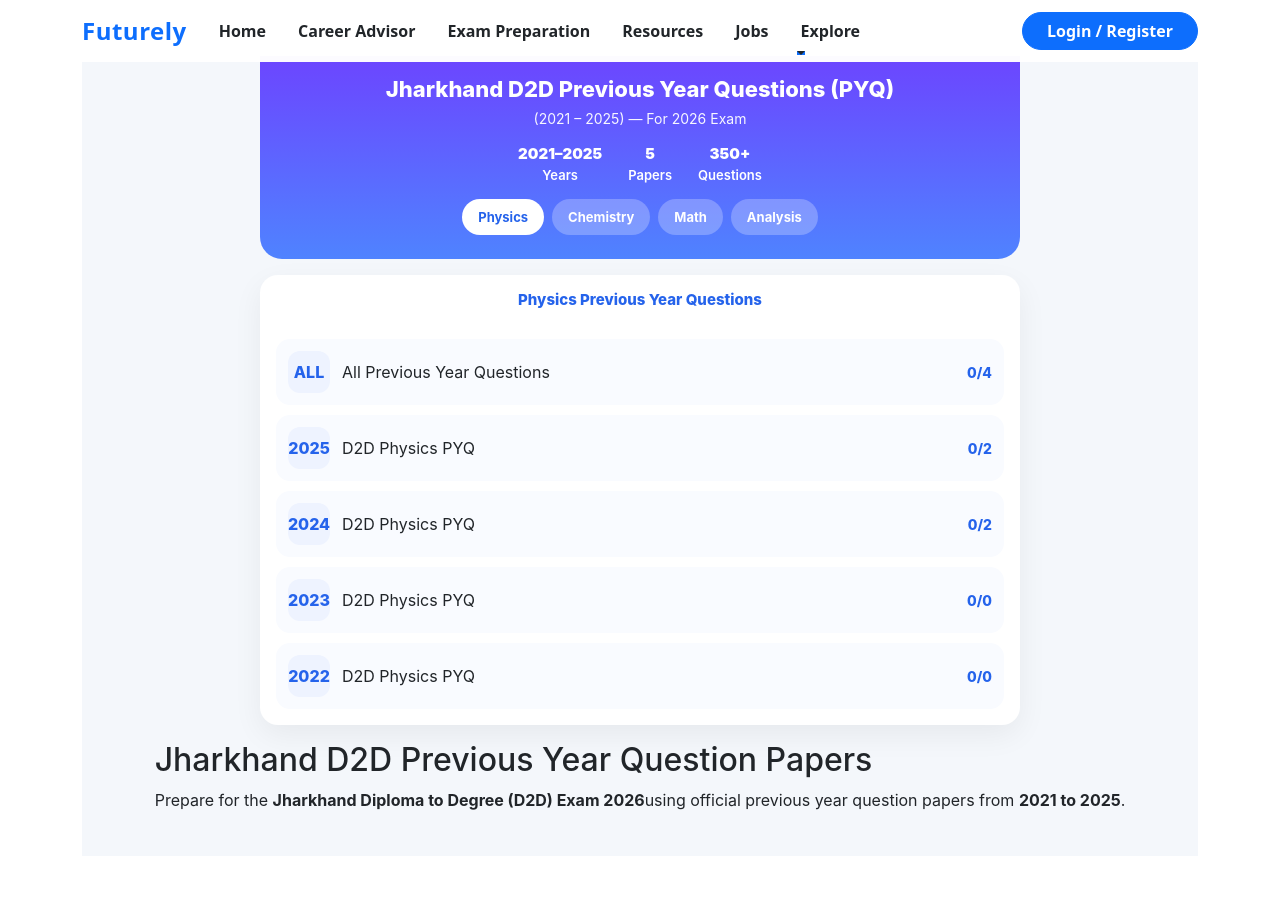
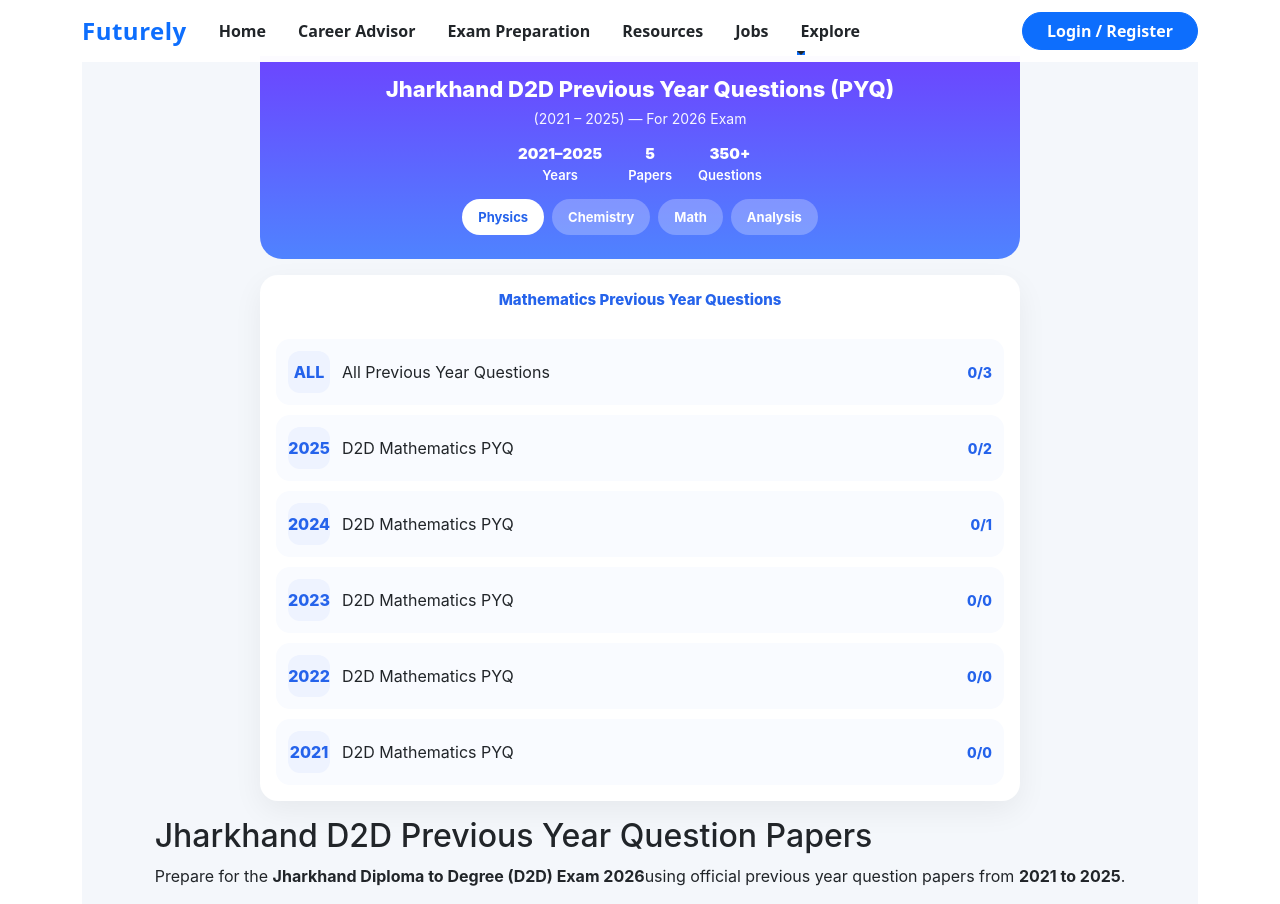
Before and after one commit to Karan123457/NextGenZ, a React (Create React App) app: page /Exam_Preparation/1 in a window 1280 px wide. Before the commit the page ends 856 px from the top, so only its background shows below. Built offline with nearby package versions, Linux system fonts and the light colour scheme.

Commit message:
Update PhysicsQuestions.js

```diff
--- a/src/data_Exam/Jharkhand/D2D/PhysicsQuestions.js
+++ b/src/data_Exam/Jharkhand/D2D/PhysicsQuestions.js
@@ -1,51 +1,60 @@
-// PhysicsQuestions.js
+// MathematicsQuestions.js
 import React, { useState, useRef, useEffect } from "react";
 import { Button } from "react-bootstrap";
-import { authFetch } from "../../../utils/api";
-
 
 /* ================= DATA ================= */
-export const physicsQuestionsByYear = {
+export const mathematicsQuestionsByYear = {
   "2025 Questions": [
-    { id: "2025-q1", text: "Newton's Law?", options: ["A", "B", "C", "D"], correctIndex: 0 },
-    { id: "2025-q2", text: "Kinematics?", options: ["A", "B", "C", "D"], correctIndex: 0 },
+    { id: "2025-q1", text: "Calculus basic?", options: ["A","B","C","D"], correctIndex: 0 },
+    { id: "2025-q2", text: "Algebra question?", options: ["A","B","C","D"], correctIndex: 0 },
   ],
   "2024 Questions": [
-    { id: "2024-q1", text: "Dynamics?", options: ["A", "B", "C", "D"], correctIndex: 0 },
-    { id: "2024-q2", text: "What is Computer?", options: ["A", "B", "C", "D"], correctIndex: 0 },
+    { id: "2024-q1", text: "Trigonometry?", options: ["A","B","C","D"], correctIndex: 0 },
   ],
 };
 
 /* ================= COMPONENT ================= */
-export default function PhysicsQuestions({ setFocusMode }) {
+export default function MathematicsQuestions({ setFocusMode }) {
   const years = [
     { year: "All Previous Year Questions", key: "ALL" },
     { year: "2025 Questions", key: "2025" },
     { year: "2024 Questions", key: "2024" },
     { year: "2023 Questions", key: "2023" },
     { year: "2022 Questions", key: "2022" },
+    { year: "2021 Questions", key: "2021" },
   ];
 
+  const questionsByYear = mathematicsQuestionsByYear;
   const timerRef = useRef(null);
 
   const [selectedYear, setSelectedYear] = useState(null);
   const [yearQuestions, setYearQuestions] = useState([]);
   const [currentIndex, setCurrentIndex] = useState(0);
 
-  /* per-question states */
+  // user's current selected answer per question (undefined when none)
   const [selectedAnswers, setSelectedAnswers] = useState({});
+
+  // marks question as attempted when user clicks Check Answer (stays true even after Try Again)
   const [attempted, setAttempted] = useState({});
-  const [showAnswer, setShowAnswer] = useState({}); // false | "PARTIAL" | "FULL"
-  const [attemptCount, setAttemptCount] = useState({});
+
+  // controls visual feedback (colors). false | "PARTIAL" | "FULL"
+  const [showAnswer, setShowAnswer] = useState({});
 
   const [timeLeft, setTimeLeft] = useState(0);
+
+  // view: years list or viewer
   const [viewMode, setViewMode] = useState("years");
+
+  // how many times "Check Answer" clicked per question
+  const [attemptCount, setAttemptCount] = useState({});
 
   /* ================= EFFECTS ================= */
   useEffect(() => {
     if (viewMode === "viewer" && yearQuestions.length > 0) {
+      // ensure timer running when question loaded
       startTimer();
     }
+    // cleanup on unmount
     return () => timerRef.current && clearInterval(timerRef.current);
     // eslint-disable-next-line react-hooks/exhaustive-deps
   }, [viewMode, yearQuestions]);
@@ -65,28 +74,13 @@ export default function PhysicsQuestions({ setFocusMode }) {
     return `${m}:${s}`;
   }
 
-  function getTotal(y) {
-    if (y.key === "ALL") {
-      return Object.values(physicsQuestionsByYear).reduce((s, a) => s + a.length, 0);
-    }
-    return physicsQuestionsByYear[y.year]?.length || 0;
-  }
-
-  function getAttempted(y) {
-    if (y.key === "ALL") {
-      return Object.keys(attempted).filter(k => attempted[k]).length;
-    }
-    const arr = physicsQuestionsByYear[y.year] || [];
-    return arr.filter(q => attempted[q.id]).length;
-  }
-
   /* ================= ACTIONS ================= */
   function openYearQuestions(yearObj) {
     let qs = [];
     if (yearObj.key === "ALL") {
-      Object.values(physicsQuestionsByYear).forEach(arr => (qs = qs.concat(arr)));
+      Object.values(questionsByYear).forEach(arr => (qs = qs.concat(arr)));
     } else {
-      qs = physicsQuestionsByYear[yearObj.year] || [];
+      qs = questionsByYear[yearObj.year] || [];
     }
 
     setYearQuestions(qs);
@@ -95,7 +89,7 @@ export default function PhysicsQuestions({ setFocusMode }) {
     setSelectedYear(yearObj);
     setFocusMode && setFocusMode(true);
 
-    // initialize per-question maps without overriding other-year data
+    // initialize maps for loaded questions (do not override any existing attempted state that belongs to other questions)
     setSelectedAnswers(prev => {
       const next = { ...prev };
       qs.forEach(q => { if (next[q.id] === undefined) next[q.id] = undefined; });
@@ -111,9 +105,13 @@ export default function PhysicsQuestions({ setFocusMode }) {
       qs.forEach(q => { if (next[q.id] === undefined) next[q.id] = false; });
       return next;
     });
+
+    // ensure attemptCount keys exist for loaded questions
     setAttemptCount(prev => {
       const next = { ...prev };
-      qs.forEach(q => { if (next[q.id] === undefined) next[q.id] = 0; });
+      qs.forEach(q => {
+        if (next[q.id] === undefined) next[q.id] = 0;
+      });
       return next;
     });
 
@@ -121,73 +119,59 @@ export default function PhysicsQuestions({ setFocusMode }) {
   }
 
   function handleSelectOption(qid, idx) {
-    // block selecting when feedback is visible for this question
+    // if feedback is visible for this question, block selecting
+    // showAnswer[qid] will be false | "PARTIAL" | "FULL" — truthy means a feedback state is active
     if (showAnswer[qid]) return;
     setSelectedAnswers(prev => ({ ...prev, [qid]: idx }));
   }
 
-  async function handleCheckAnswer() {
+  function handleCheckAnswer() {
     const q = yearQuestions[currentIndex];
     if (!q) return;
+    const qid = q.id;
 
-    const qid = q.id;
-    const selected = selectedAnswers[qid];
-    if (selected === undefined) return;
-
-    const alreadyAttempted = attempted[qid];
+    if (selectedAnswers[qid] === undefined) return;
 
     setAttempted(prev => ({ ...prev, [qid]: true }));
 
     setAttemptCount(prev => {
-      const next = (prev[qid] || 0) + 1;
+      const nextCount = (prev[qid] || 0) + 1;
 
-      if (next === 1) setShowAnswer(p => ({ ...p, [qid]: "PARTIAL" }));
-      if (next >= 2) setShowAnswer(p => ({ ...p, [qid]: "FULL" }));
+      // FIRST attempt → show only selected (red or green)
+      if (nextCount === 1) {
+        setShowAnswer(p => ({ ...p, [qid]: "PARTIAL" }));
+      }
 
-      return { ...prev, [qid]: next };
+      // SECOND attempt → show correct + wrong
+      if (nextCount >= 2) {
+        setShowAnswer(p => ({ ...p, [qid]: "FULL" }));
+      }
+
+      return { ...prev, [qid]: nextCount };
     });
-
-    // 🔐 SAVE ONLY ON FIRST ATTEMPT
-    if (!alreadyAttempted) {
-      try {
-        await authFetch("/physics/attempt", {
-          method: "POST",
-          body: JSON.stringify({
-            questionId: q.id,
-            year:
-              selectedYear?.key === "ALL"
-                ? q.id.split("-")[0]
-                : selectedYear?.year,
-            selectedIndex: selected,
-            correctIndex: q.correctIndex,
-            timeTaken: timeLeft,
-          }),
-        });
-
-
-      } catch (err) {
-        console.error("Failed to save attempt", err);
-      }
-    }
 
     timerRef.current && clearInterval(timerRef.current);
   }
-
 
   function handleTryAgain() {
     const q = yearQuestions[currentIndex];
     if (!q) return;
     const qid = q.id;
 
-    // hide feedback and clear selection so user picks again
+    // hide colors (go back to fresh state)
     setShowAnswer(prev => ({ ...prev, [qid]: false }));
+
+    // clear selection so user picks again
     setSelectedAnswers(prev => ({ ...prev, [qid]: undefined }));
+
+    // restart timer
     startTimer();
   }
 
   function goNext() {
     if (currentIndex < yearQuestions.length - 1) {
       setCurrentIndex(i => i + 1);
+      // timer restarted in effect when viewer updates
       startTimer();
     }
   }
@@ -208,18 +192,35 @@ export default function PhysicsQuestions({ setFocusMode }) {
     timerRef.current && clearInterval(timerRef.current);
   }
 
+  function getTotal(y) {
+    if (y.key === "ALL") {
+      return Object.values(questionsByYear).reduce((s, a) => s + a.length, 0);
+    }
+    return questionsByYear[y.year]?.length || 0;
+  }
+
+  function getAttempted(y) {
+    if (y.key === "ALL") {
+      return Object.keys(attempted).filter(k => attempted[k]).length;
+    }
+    const arr = questionsByYear[y.year] || [];
+    return arr.filter(q => attempted[q.id]).length;
+  }
+
   const attemptedCount = yearQuestions.filter(q => attempted[q.id]).length;
 
   /* ================= bottomBar ================= */
   const showBottomBar = viewMode === "viewer" && yearQuestions.length > 0;
+
   let bottomBar = null;
-
   if (showBottomBar) {
     const qid = yearQuestions[currentIndex].id;
     const isShown = showAnswer[qid] === "PARTIAL" || showAnswer[qid] === "FULL";
+
     const chosen = selectedAnswers[qid];
     const correctIdx = yearQuestions[currentIndex].correctIndex;
-    const showTryAgain = isShown && chosen !== correctIdx;
+    const isCorrectNow = isShown && chosen === correctIdx;
+    const showTryAgain = isShown && chosen !== correctIdx; // only when shown and wrong
 
     bottomBar = (
       <div className="bottom-action-bar">
@@ -228,7 +229,7 @@ export default function PhysicsQuestions({ setFocusMode }) {
 
           {showTryAgain ? (
             <button className="try-btn" onClick={handleTryAgain} aria-label="Try again">
-              <span style={{ fontSize: 18 }}>↺</span>
+              <span style={{fontSize:18}}>↺</span>
               Try Again
             </button>
           ) : (
@@ -236,7 +237,7 @@ export default function PhysicsQuestions({ setFocusMode }) {
               variant="primary"
               onClick={handleCheckAnswer}
               // disabled when a feedback state is active OR when no option selected
-              disabled={isShown || selectedAnswers[qid] === undefined}
+              disabled={ isShown || selectedAnswers[qid] === undefined }
               style={{ minWidth: 160 }}
             >
               Check Answer
@@ -270,7 +271,12 @@ export default function PhysicsQuestions({ setFocusMode }) {
       .pyq-progress{font-size:14px;font-weight:800;color:#2563eb;text-align:right}
       .pyq-small{font-size:11px;color:#6b7280;margin-top:3px;text-align:right}
 
-      .exam-topbar{display:flex;justify-content:space-between;align-items:center;background:#0f172a;color:#fff;margin-left:-16px;margin-right:-16px;padding:10px 14px;margin-bottom:14px;border-radius:0}
+      .exam-topbar{
+        display:flex;justify-content:space-between;align-items:center;
+        background:#0f172a;color:#fff;
+        margin-left:-16px;margin-right:-16px;
+        padding:10px 14px;margin-bottom:14px;border-radius:0
+      }
       .exam-left span{display:block;font-size:12px;opacity:.8}
       .exam-center{font-weight:700}
       .exam-right{display:flex;gap:8px;align-items:center}
@@ -284,14 +290,22 @@ export default function PhysicsQuestions({ setFocusMode }) {
         cursor:pointer;background:#fff;user-select:none;
         transition: all .18s ease;
       }
-
+    /* ABCD label */
 .option-box strong{
-        width:38px;height:38px;border-radius:50%;
-        background:#f1f5f9;color:#475569;display:flex;
-        align-items:center;justify-content:center;font-weight:700;font-size:15px;
+  width:38px;
+  height:38px;
+  border-radius:50%;
+  background:#f1f5f9;
+  color:#475569;
+  display:flex;
+  align-items:center;
+  justify-content:center;
+  font-weight:700;
+  font-size:15px;
   flex-shrink:0;
 }
 
+/* Selected (before check) */
 .option-box.selected{
   border:2px solid #1d4ed8;
   background:#ffffff;
@@ -301,6 +315,7 @@ export default function PhysicsQuestions({ setFocusMode }) {
   color:#ffffff;
 }
 
+/* Correct */
 .option-box.correct{
   border-color:#22c55e;
   background:#f0fdf4;
@@ -310,6 +325,7 @@ export default function PhysicsQuestions({ setFocusMode }) {
   color:#ffffff;
 }
 
+/* Incorrect */
 .option-box.incorrect{
   border-color:#ef4444;
   background:#fef2f2;
@@ -319,6 +335,7 @@ export default function PhysicsQuestions({ setFocusMode }) {
   color:#ffffff;
 }
 
+/* ===== FIXED BOTTOM BUTTON BAR ===== */
 .bottom-action-bar{
   position:fixed;
   bottom:0;
@@ -347,6 +364,7 @@ export default function PhysicsQuestions({ setFocusMode }) {
   font-size:15px;
 }
 
+/* keep light buttons bordered even when disabled */
 .bottom-action-inner .btn-light{
   border-radius:12px !important;
   border:1.5px solid #d1d5db !important;
@@ -365,6 +383,7 @@ export default function PhysicsQuestions({ setFocusMode }) {
   opacity:1 !important;
 }
 
+/* TRY AGAIN (center black) style */
 .try-btn{
   background:#111827;
   color:#fff;
@@ -394,13 +413,12 @@ export default function PhysicsQuestions({ setFocusMode }) {
       {/* ================= YEAR LIST ================= */}
       {viewMode === "years" && (
         <>
-          <h2 className="pyq-title">Physics Previous Year Questions</h2>
+          <h2 className="pyq-title">Mathematics Previous Year Questions</h2>
           {attemptedCount > 0 && (
             <div className="small text-muted mb-2">
               {attemptedCount} attempted
             </div>
           )}
-
 
           <div className="pyq-list">
             {years.map((y, i) => (
@@ -409,9 +427,8 @@ export default function PhysicsQuestions({ setFocusMode }) {
                   <div className="pyq-year">{y.key}</div>
                   <div>
                     <div style={{ fontWeight: 400 }}>
-                      {y.key === "ALL" ? "All Previous Year Questions" : "D2D Physics PYQ"}
+                      {y.key === "ALL" ? "All Previous Year Questions" : "D2D Mathematics PYQ"}
                     </div>
-
                   </div>
                 </div>
 
@@ -419,7 +436,6 @@ export default function PhysicsQuestions({ setFocusMode }) {
                   <div className="pyq-progress">{getAttempted(y)}/{getTotal(y)}</div>
                 </div>
               </div>
-
             ))}
           </div>
         </>
@@ -431,7 +447,7 @@ export default function PhysicsQuestions({ setFocusMode }) {
           <div className="exam-topbar">
             <div className="exam-left">
               <strong>Jharkhand D2D</strong>
-              <span>Physics – {selectedYear?.key === "ALL" ? "All PYQ" : selectedYear?.year}</span>
+              <span>Mathematics – {selectedYear?.key === "ALL" ? "All PYQ" : selectedYear?.year}</span>
             </div>
             <div className="exam-center">Q {currentIndex + 1} / {yearQuestions.length}</div>
             <div className="exam-right">
@@ -446,21 +462,37 @@ export default function PhysicsQuestions({ setFocusMode }) {
 
           {yearQuestions[currentIndex].options.map((opt, idx) => {
             const qid = yearQuestions[currentIndex].id;
+
             const showState = showAnswer[qid]; // false | "PARTIAL" | "FULL"
-            const isCorrect = yearQuestions[currentIndex].correctIndex === idx;
+            const isPartial = showState === "PARTIAL";
+            const isFull = showState === "FULL";
+            const isShown = isPartial || isFull;
+
+            const isCorrectOption = yearQuestions[currentIndex].correctIndex === idx;
             const isSelected = selectedAnswers[qid] === idx;
 
             let cls = "option-box";
+
             /* BEFORE CHECK */
-            if (!showState && isSelected) cls += " selected";
+            if (!showState && isSelected) {
+              cls += " selected";
+            }
 
             /* FIRST CHECK (attempt 1) */
-            if (showState === "PARTIAL" && isSelected && isCorrect) cls += " correct";
-            if (showState === "PARTIAL" && isSelected && !isCorrect) cls += " incorrect";
+            if (isPartial && isSelected && isCorrectOption) {
+              cls += " correct";
+            }
+            if (isPartial && isSelected && !isCorrectOption) {
+              cls += " incorrect";
+            }
 
             /* SECOND CHECK (attempt 2+) */
-            if (showState === "FULL" && isCorrect) cls += " correct";
-            if (showState === "FULL" && isSelected && !isCorrect) cls += " incorrect";
+            if (isFull && isCorrectOption) {
+              cls += " correct";
+            }
+            if (isFull && isSelected && !isCorrectOption) {
+              cls += " incorrect";
+            }
 
             return (
               <div
@@ -476,7 +508,7 @@ export default function PhysicsQuestions({ setFocusMode }) {
                   }
                 }}
                 aria-pressed={isSelected}
-                aria-disabled={!!showState}
+                aria-disabled={isShown}
                 style={{ opacity: 1 }}
               >
                 <strong>{String.fromCharCode(65 + idx)}</strong>
```
Lines whose indentation alone changed are shown as unchanged.
